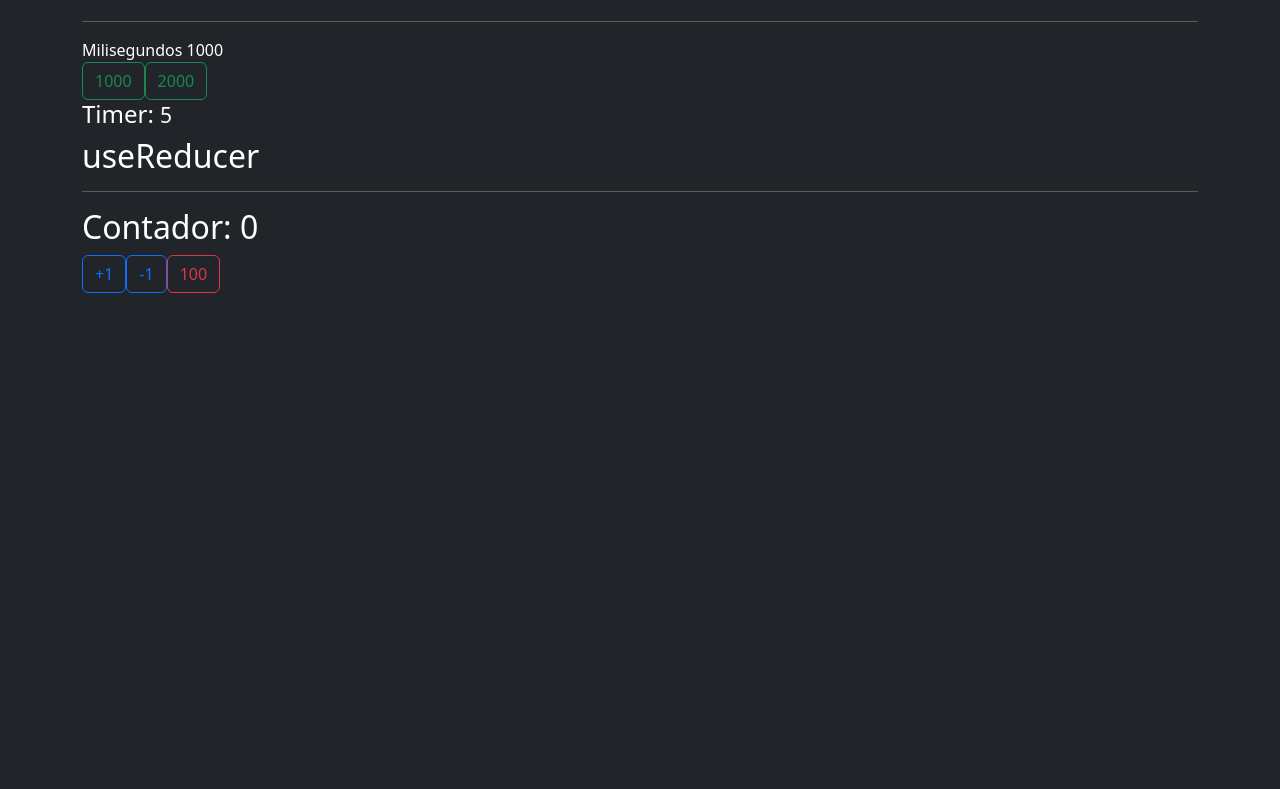
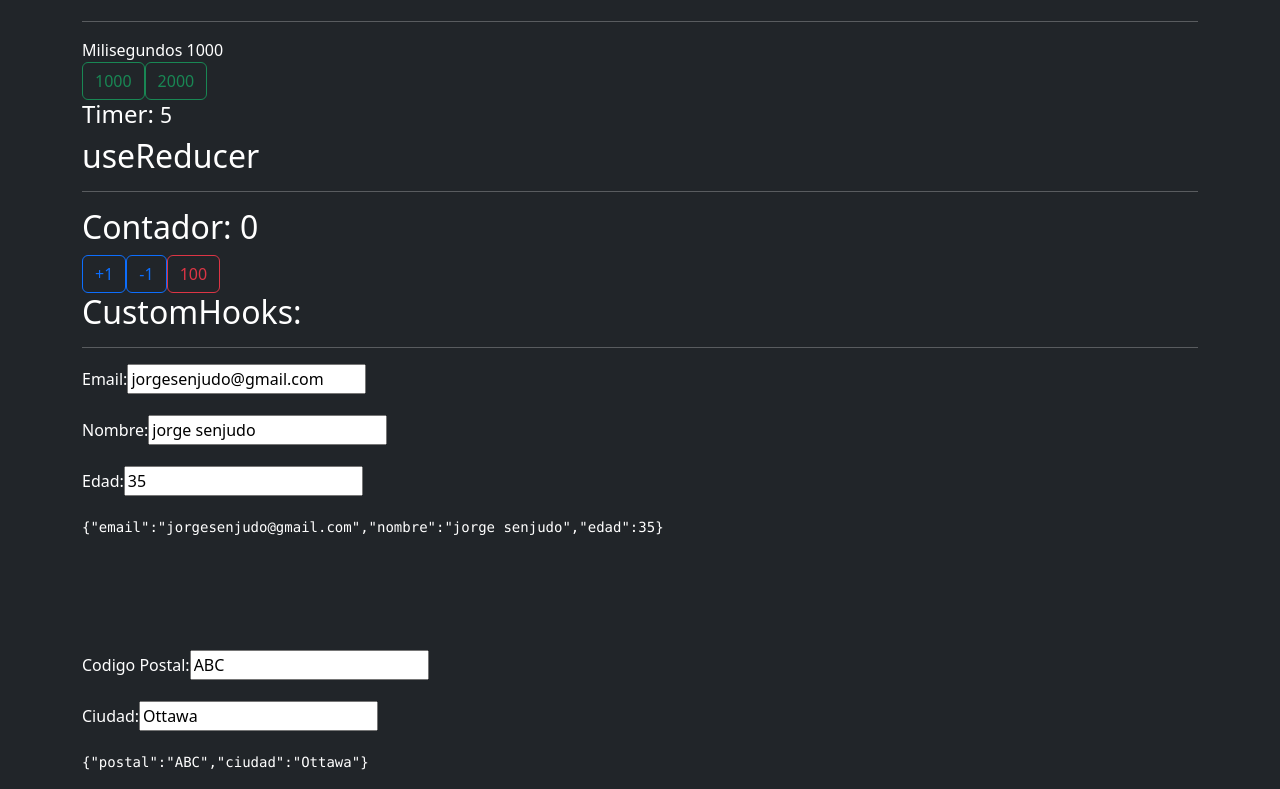
Before and after one commit to EndYou01/Curso-Typescript, a React (Create React App) app: page / in a window 1280 px wide. Shown: the part 456-1245 px from the top of the page. Before the commit the page ends 800 px from the top, so only its background shows below. Built offline with nearby package versions, Linux system fonts and the light colour scheme.

Commit message:
Typescript - Custom Hooks

```diff
--- a/src/counter/CounterApp.tsx
+++ b/src/counter/CounterApp.tsx
@@ -1,5 +1,7 @@
 import { ContadorRed } from "./components/ContadorRed"
 import { Counter } from "./components/Counter"
+import { Formulario } from "./components/Formulario"
+import { Formulario2 } from "./components/Formulario2"
 import { TimerPadre } from "./components/TimerPadre"
 import { Usuario } from "./components/Usuario"
 
@@ -27,6 +29,18 @@
         <ContadorRed/>
 
 
+        <h2>CustomHooks:</h2>
+        <hr />
+
+
+        <Formulario/>
+        <br />
+        <br />
+        <br />
+        <br />
+
+        <Formulario2/>
+
     </div>
   )
 }
--- /dev/null
+++ b/src/counter/components/Formulario.tsx
@@ -0,0 +1,59 @@
+// import { ChangeEvent, useState } from 'react'
+
+import { useForm } from "../hooks/useForm"
+
+interface FormData {
+    email: string,
+    nombre: string,
+    edad: number
+}
+
+export const Formulario = () => {
+
+    const {nombre, email, edad, handleChange, formulario} = useForm<FormData>({
+        email: 'jorgesenjudo@gmail.com',
+        nombre: 'jorge senjudo',
+        edad: 35
+    })
+
+    return (
+        <form autoComplete="off">
+
+            <div className="mb-3">
+                <label className="form-label">Email:</label>
+                <input
+                    type="email"
+                    className="form-controls"
+                    name="email"
+                    value={email}
+                    onChange={handleChange}
+                />
+            </div>
+
+            <div className="mb-3">
+                <label className="form-label">Nombre:</label>
+                <input
+                    type="text"
+                    className="form-controls"
+                    name="nombre"
+                    value={nombre}
+                    onChange={handleChange}
+                />
+            </div>
+
+            <div className="mb-3">
+                <label className="form-label">Edad:</label>
+                <input
+                    type="number"
+                    className="form-controls"
+                    name="edad"
+                    value={edad}
+                    onChange={handleChange}
+                />
+            </div>
+
+            <pre>{JSON.stringify(formulario)}</pre>
+
+        </form>
+    )
+}
--- /dev/null
+++ b/src/counter/components/Formulario2.tsx
@@ -0,0 +1,45 @@
+import { useForm } from '../hooks/useForm'
+
+interface FormData {
+    postal: string,
+    ciudad: string,
+}
+
+export const Formulario2 = () => {
+
+    const {postal, ciudad, handleChange, formulario} = useForm<FormData>({
+        postal: 'ABC',
+        ciudad: 'Ottawa'
+    })
+
+
+    return (
+        <form autoComplete="off">
+
+            <div className="mb-3">
+                <label className="form-label">Codigo Postal:</label>
+                <input
+                    type="text"
+                    className="form-controls"
+                    name="postal"
+                    value={postal}
+                    onChange={handleChange}
+                />
+            </div>
+
+            <div className="mb-3">
+                <label className="form-label">Ciudad:</label>
+                <input
+                    type="text"
+                    className="form-controls"
+                    name="nombre"
+                    value={ciudad}
+                    onChange={handleChange}
+                />
+            </div>
+
+            <pre>{JSON.stringify(formulario)}</pre>
+
+        </form>
+    )
+}
--- /dev/null
+++ b/src/counter/hooks/useForm.tsx
@@ -0,0 +1,24 @@
+
+import { ChangeEvent, useState } from 'react'
+
+// export function useForm<T>(initState: T){
+export const useForm = <T extends Object>(initState: T) => {
+
+    const [formulario, setFormulario] = useState(initState)
+
+    const handleChange = ({target}: ChangeEvent<HTMLInputElement>) => {
+
+        const { name, value } = target;
+
+        setFormulario({
+            ...formulario,
+            [name]: value
+        })
+
+    }
+    return {
+        formulario,
+        handleChange,
+        ...formulario
+    }
+}
```
